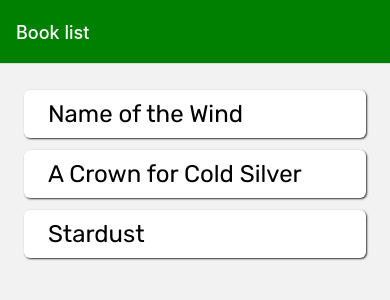
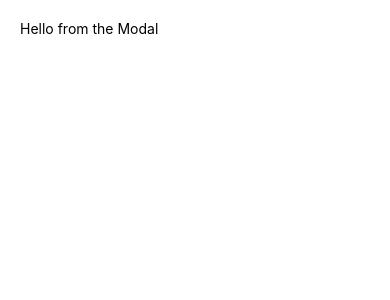
Before and after one commit to Paul2071/reviewapp, a React Native app: screen /Home in a window 390 px wide. Shown: the top 300 px of the page. Built offline with nearby package versions, Linux system fonts and the light colour scheme.

Commit message:
adding a modal popup, renders with a globalstyle sheet waiting to be styled

```diff
--- a/globalstyles/global.js
+++ b/globalstyles/global.js
@@ -4,6 +4,11 @@ export const  globalStyles = StyleSheet.create({
     maincontainer: {
         flex: 1,
         padding: 20,
+    },
+    modalcontainer: {
+        padding: 20,
+        flexDirection: 'row',
+
     },
     titletext: {
         fontFamily: "rubik",
--- a/pages/home.js
+++ b/pages/home.js
@@ -1,4 +1,4 @@
-import { StyleSheet, View, Text, Button, FlatList, TouchableOpacity } from "react-native";
+import { StyleSheet, View, Text, Button, FlatList, TouchableOpacity, Modal } from "react-native";
 import { globalStyles } from "../globalstyles/global";
 import { useState } from 'react';
 import MainCard from "../components/mainCard";
@@ -13,6 +13,12 @@ export default function Home ( {navigation}) {
     return (
         <View style={globalStyles.maincontainer}>
 
+         <Modal visible={true} >
+            <View style={globalStyles.modalcontainer}>
+                <Text>Hello from the Modal</Text>
+            </View>
+
+         </Modal>
 
             <FlatList
                 data={reviews}
```
